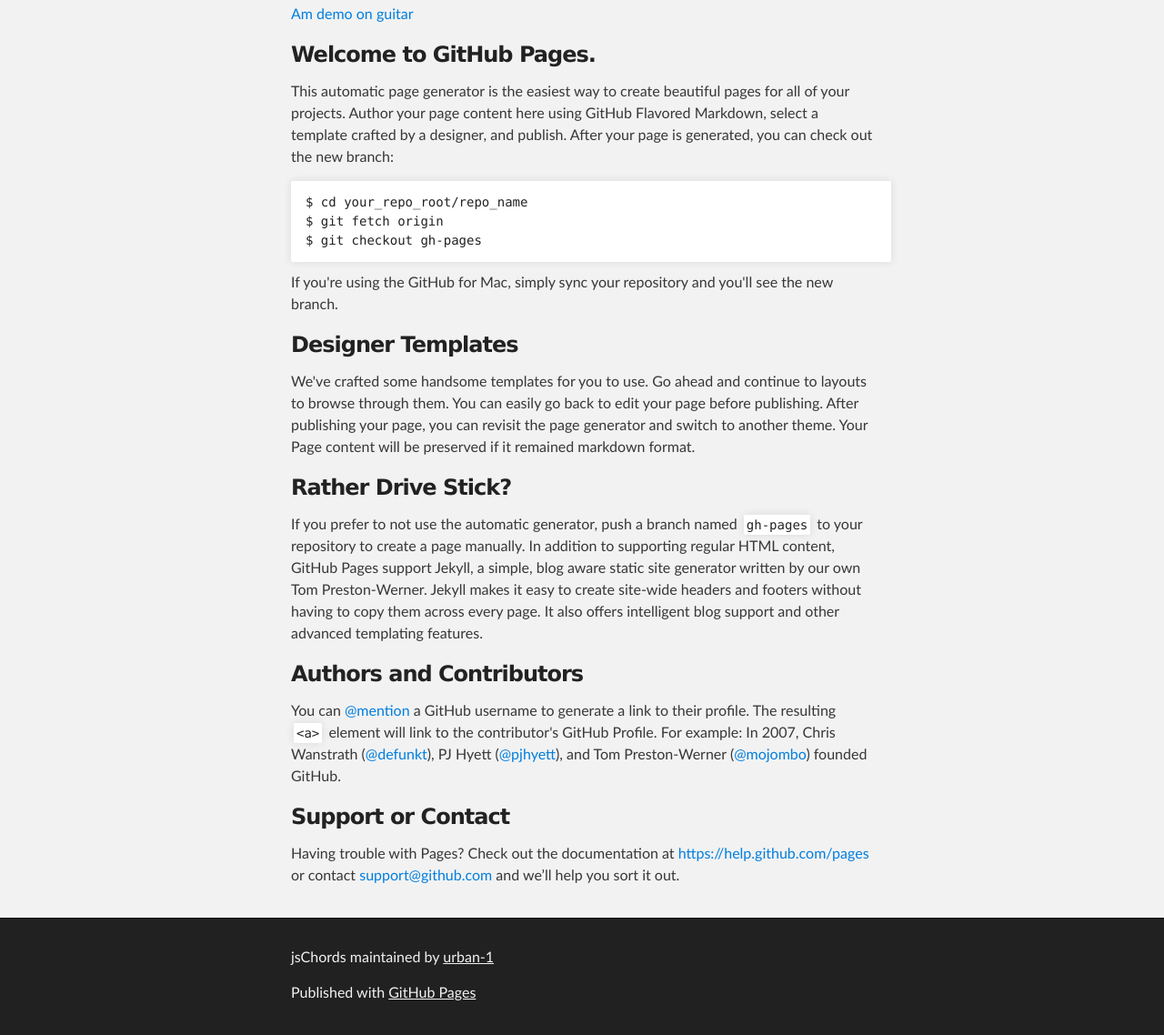
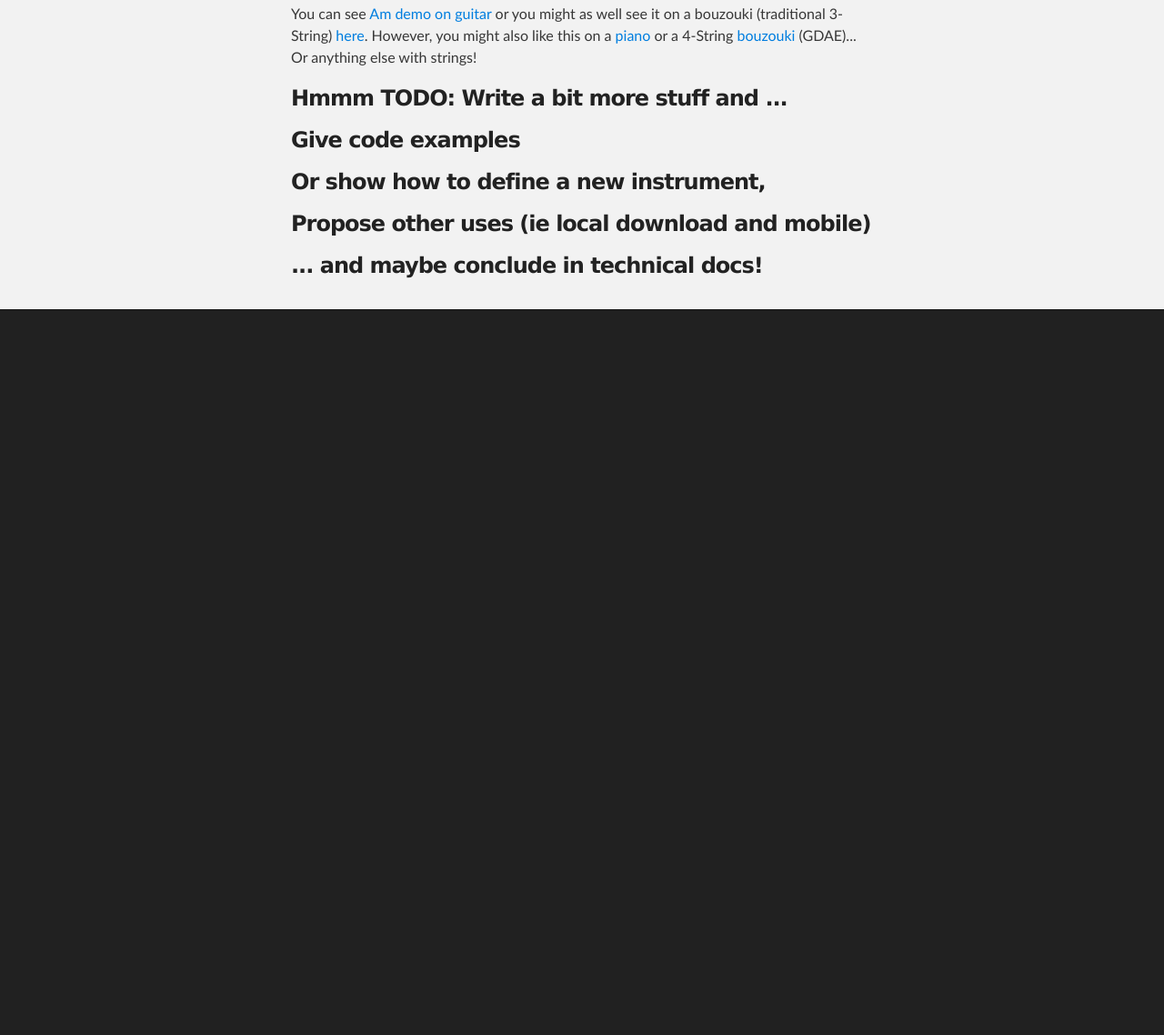
Before and after one commit to urban-1/jsChords, a plain HTML site: page index.html in a window 1280 px wide. Shown: the part 411-1549 px from the top of the page at 91% size. After the commit the page ends 800 px from the top, so only its background shows below. Drawn offline with Linux system fonts and the light colour scheme.

Commit message:
A few ideas...

```diff
--- a/index.html
+++ b/index.html
@@ -33,49 +33,17 @@
       <section id="main_content" class="inner">
         <h3>Demo</h3>
         <p>
-          <a href='http://urban-1.github.io/jsChords/demo.html?chord=Am&inst=Guitar'>Am demo on guitar</a>
+          You can see <a href='demo.html?chord=Am&inst=Guitar'>Am demo on guitar</a> or you might as well see it on a bouzouki (traditional 3-String) <a href='demo.html?chord=Am&inst=Bazooka'>here</a>. However, you might also like this on a <a href='demo.html?chord=Am&inst=Piano'>piano</a> or a 4-String <a href='demo.html?chord=Am&inst=Bazooka4'>bouzouki</a> (GDAE)... Or anything else with strings!
         </p>
-        <h3>
-<a id="welcome-to-github-pages" class="anchor" href="#welcome-to-github-pages" aria-hidden="true"><span class="octicon octicon-link"></span></a>Welcome to GitHub Pages.</h3>
+        <h3>Hmmm TODO: Write a bit more stuff and ...</h3>
 
-<p>This automatic page generator is the easiest way to create beautiful pages for all of your projects. Author your page content here using GitHub Flavored Markdown, select a template crafted by a designer, and publish. After your page is generated, you can check out the new branch:</p>
+	<h3>Give code examples</h3>
 
-<pre><code>$ cd your_repo_root/repo_name
-$ git fetch origin
-$ git checkout gh-pages
-</code></pre>
+	<h3>Or show how to define a new instrument,</h3>
 
-<p>If you're using the GitHub for Mac, simply sync your repository and you'll see the new branch.</p>
+	<h3>Propose other uses (ie local download and mobile)</h3>
 
-<h3>
-<a id="designer-templates" class="anchor" href="#designer-templates" aria-hidden="true"><span class="octicon octicon-link"></span></a>Designer Templates</h3>
-
-<p>We've crafted some handsome templates for you to use. Go ahead and continue to layouts to browse through them. You can easily go back to edit your page before publishing. After publishing your page, you can revisit the page generator and switch to another theme. Your Page content will be preserved if it remained markdown format.</p>
-
-<h3>
-<a id="rather-drive-stick" class="anchor" href="#rather-drive-stick" aria-hidden="true"><span class="octicon octicon-link"></span></a>Rather Drive Stick?</h3>
-
-<p>If you prefer to not use the automatic generator, push a branch named <code>gh-pages</code> to your repository to create a page manually. In addition to supporting regular HTML content, GitHub Pages support Jekyll, a simple, blog aware static site generator written by our own Tom Preston-Werner. Jekyll makes it easy to create site-wide headers and footers without having to copy them across every page. It also offers intelligent blog support and other advanced templating features.</p>
-
-<h3>
-<a id="authors-and-contributors" class="anchor" href="#authors-and-contributors" aria-hidden="true"><span class="octicon octicon-link"></span></a>Authors and Contributors</h3>
-
-<p>You can <a href="https://github.com/blog/821" class="user-mention">@mention</a> a GitHub username to generate a link to their profile. The resulting <code>&lt;a&gt;</code> element will link to the contributor's GitHub Profile. For example: In 2007, Chris Wanstrath (<a href="https://github.com/defunkt" class="user-mention">@defunkt</a>), PJ Hyett (<a href="https://github.com/pjhyett" class="user-mention">@pjhyett</a>), and Tom Preston-Werner (<a href="https://github.com/mojombo" class="user-mention">@mojombo</a>) founded GitHub.</p>
-
-<h3>
-<a id="support-or-contact" class="anchor" href="#support-or-contact" aria-hidden="true"><span class="octicon octicon-link"></span></a>Support or Contact</h3>
-
-<p>Having trouble with Pages? Check out the documentation at <a href="https://help.github.com/pages">https://help.github.com/pages</a> or contact <a href="mailto:support@github.com">support@github.com</a> and we’ll help you sort it out.</p>
-      </section>
-    </div>
-
-    <!-- FOOTER  -->
-    <div id="footer_wrap" class="outer">
-      <footer class="inner">
-        <p class="copyright">jsChords maintained by <a href="https://github.com/urban-1">urban-1</a></p>
-        <p>Published with <a href="http://pages.github.com">GitHub Pages</a></p>
-      </footer>
-    </div>
+	<h3>... and maybe conclude in technical docs!</h3>
 
 
 
```
Also changed, not shown: demo.html (+6 -0 lines).
